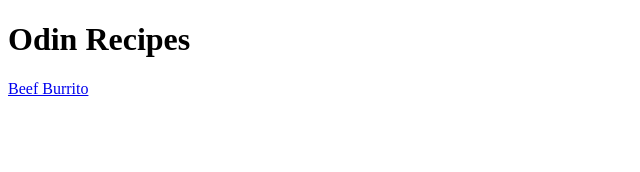
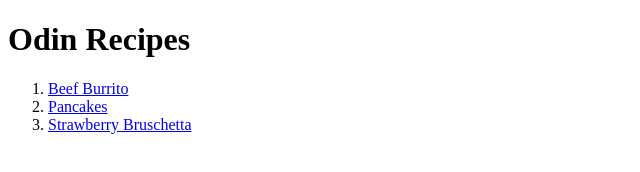
Before and after one commit to Bantchee/odin-recipes, a plain HTML site: page index.html in a window 1280 px wide. Shown: the whole page, without its empty margins (0-640 px from the left). Drawn offline with Linux system fonts and the light colour scheme.

Commit message:
Add 2 recipe links to index.html

```diff
--- a/index.html
+++ b/index.html
@@ -6,7 +6,10 @@
 	</head>
 	<body>
 		<h1>Odin Recipes</h1>
-
-		<a href="./recipes/beef-burrito.html">Beef Burrito</a>
+		<ol>
+			<li><a href="./recipes/beef-burrito.html">Beef Burrito</a></li>
+			<li><a href="./recipes/pancakes.html">Pancakes</a></li>
+			<li><a href="./recipes/strawberry-bruschetta.html">Strawberry Bruschetta</a></li>
+		</ol>
 	</body>
 </html>
```
